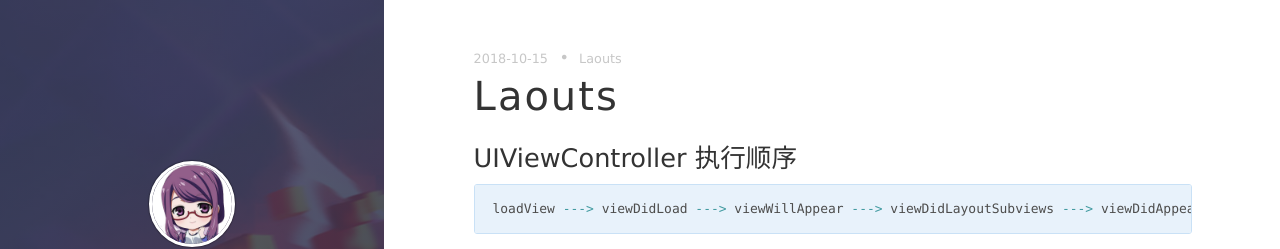
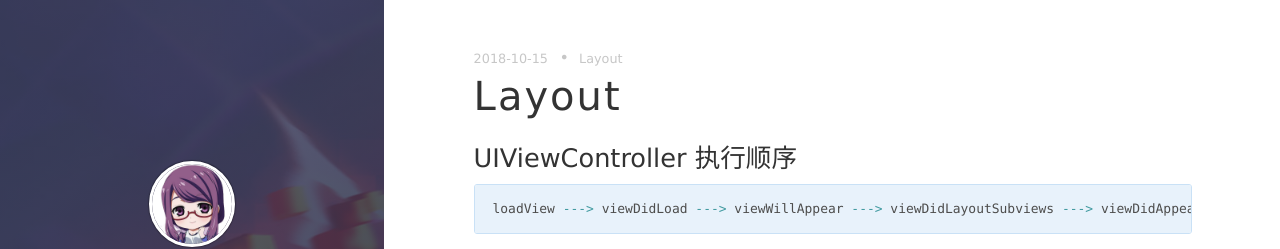
Before and after one commit to ioRaid/ioRaid.github.io, a Jekyll site: the page built from _posts/2018-10-15-Layout.md, in a window 1280 px wide. Shown: the top 249 px of the page. Built offline with Jekyll 4.4.1, drawn with Linux system fonts in a browser that asks for light colours; nearby versions of some CDN libraries; comment, search, counter and statistics services are not loaded.

Commit message:
Update 2018-10-15-Layout.md

```diff
--- a/_posts/2018-10-15-Layout.md
+++ b/_posts/2018-10-15-Layout.md
@@ -1,9 +1,9 @@
 ---
 layout: post
-title: Laouts
-categories: [Laouts]
-tags: [Laouts]
-description: Laouts
+title: Layout
+categories: [Layout]
+tags: [Layout]
+description: Layout
 ---
 
 <h3>UIViewController 执行顺序</h3>
```
